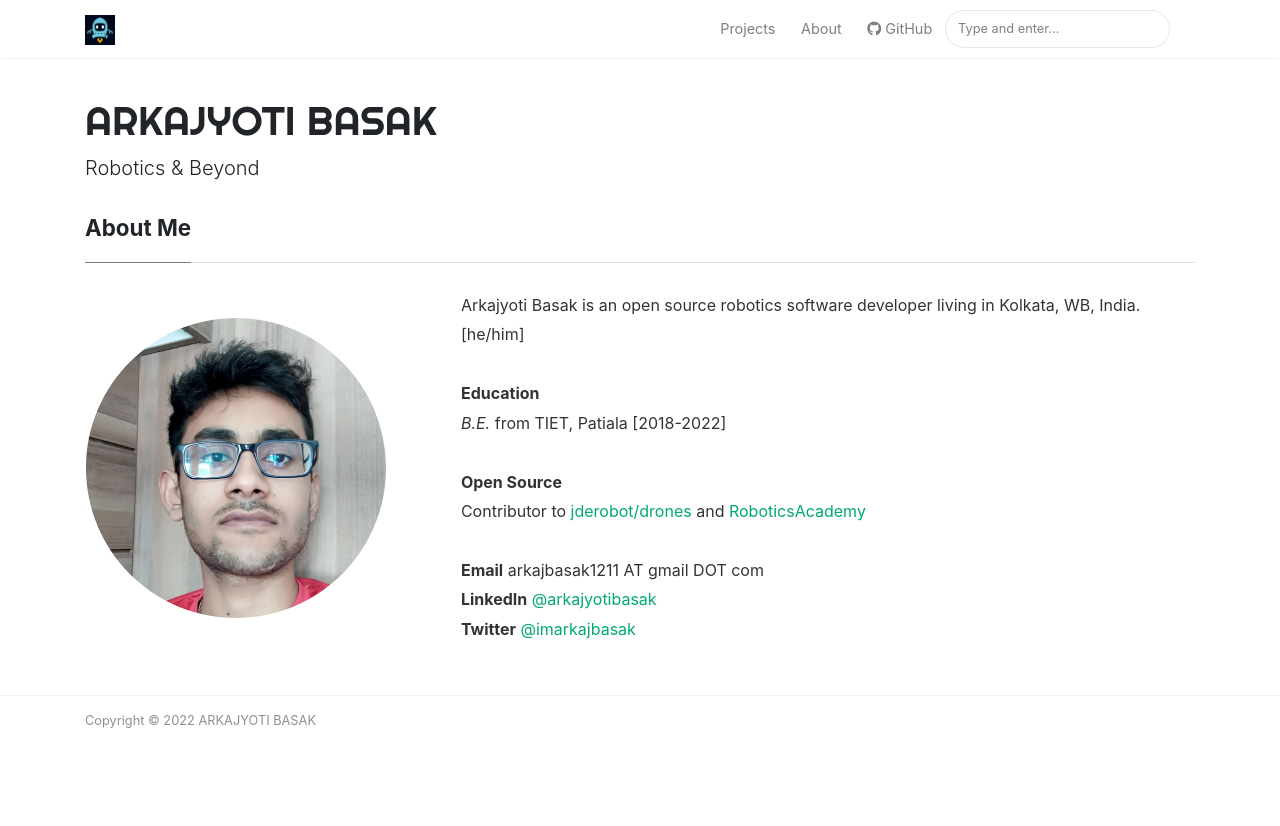
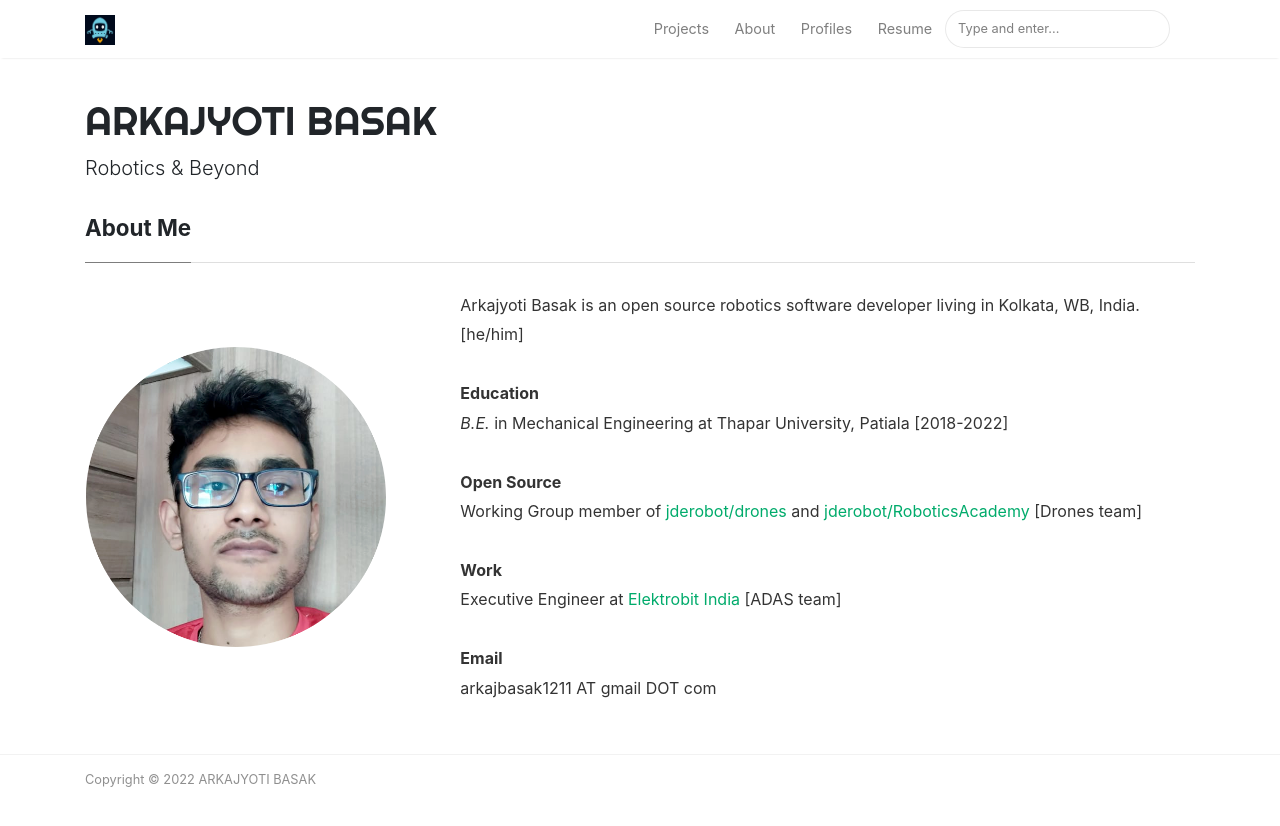
Before and after one commit to iamarkaj/iamarkaj.github.io, a Jekyll site: the page built from _pages/about.md, in a window 1280 px wide. Shown: the top 826 px of the page. Built offline with Jekyll 4.4.1, drawn with Linux system fonts in a browser that asks for light colours; nearby versions of some CDN libraries.

Commit message:
New resume after job

```diff
--- a/_layouts/default.html
+++ b/_layouts/default.html
@@ -80,13 +80,17 @@ ga('send', 'pageview');
                 <a class="nav-link" href="{{ site.baseurl }}/about">About</a>
                 </li>
 
-                <!-- <li class="nav-item">
-                <a target="_blank" class="nav-link" href="{{ site.baseurl }}/misc/resume.pdf"> CV</a>
-                </li> -->
+                <li class="nav-item">
+                    <a class="nav-link" href="{{ site.baseurl }}/profiles">Profiles</a>
+                    </li>
 
                 <li class="nav-item">
+                <a target="_blank" class="nav-link" href="{{ site.baseurl }}/misc/Resume.pdf"> Resume</a>
+                </li>
+
+                <!-- <li class="nav-item">
                 <a target="_blank" class="nav-link" href="https://github.com/iamarkaj/"><i class="fab fa-github"></i> GitHub</a>
-                </li>
+                </li> -->
 
                 {% include search-lunr.html %}
 
--- a/_pages/about.markdown
+++ /dev/null
@@ -1,7 +0,0 @@
----
-layout: page
-title: About Me
-permalink: /about
----
-
-| <img src="/img/profile.png" width="300" alt="profile" style="float: left; margin-right: 5em;"> | Arkajyoti Basak is an open source robotics software developer living in Kolkata, WB, India. [he/him] <br>   <br>  **Education** <br>  *B.E.* from TIET, Patiala [2018-2022] <br>   <br>  **Open Source** <br>  Contributor to [jderobot/drones](https://github.com/JdeRobot/drones/tree/noetic-devel) and [RoboticsAcademy](https://github.com/JdeRobot/RoboticsAcademy) <br>  <br>  **Email** arkajbasak1211 AT gmail DOT com <br> **LinkedIn** [@arkajyotibasak](https://www.linkedin.com/in/arkajyotibasak/) <br>  **Twitter** [@imarkajbasak](https://twitter.com/imarkajbasak) <br>  |
--- /dev/null
+++ b/_pages/about.md
@@ -0,0 +1,7 @@
+---
+layout: page
+title: About Me
+permalink: /about
+---
+
+| <img src="/img/profile.png" width="300" alt="profile" style="float: left; margin-right: 5em;"> | Arkajyoti Basak is an open source robotics software developer living in Kolkata, WB, India. [he/him] <br><br>  **Education** <br>  *B.E.* in Mechanical Engineering at Thapar University, Patiala [2018-2022] <br>   <br>  **Open Source** <br>  Working Group member of [jderobot/drones](https://github.com/JdeRobot/drones/tree/noetic-devel) and [jderobot/RoboticsAcademy](https://github.com/JdeRobot/RoboticsAcademy) [Drones team]<br><br> **Work** <br> Executive Engineer at [Elektrobit India](https://www.elektrobit.com/) [ADAS team] <br><br> **Email** <br> arkajbasak1211 AT gmail DOT com <br> |
```
Also changed, not shown: _pages/profiles.md (added, +15 -0 lines), 1 other file.
